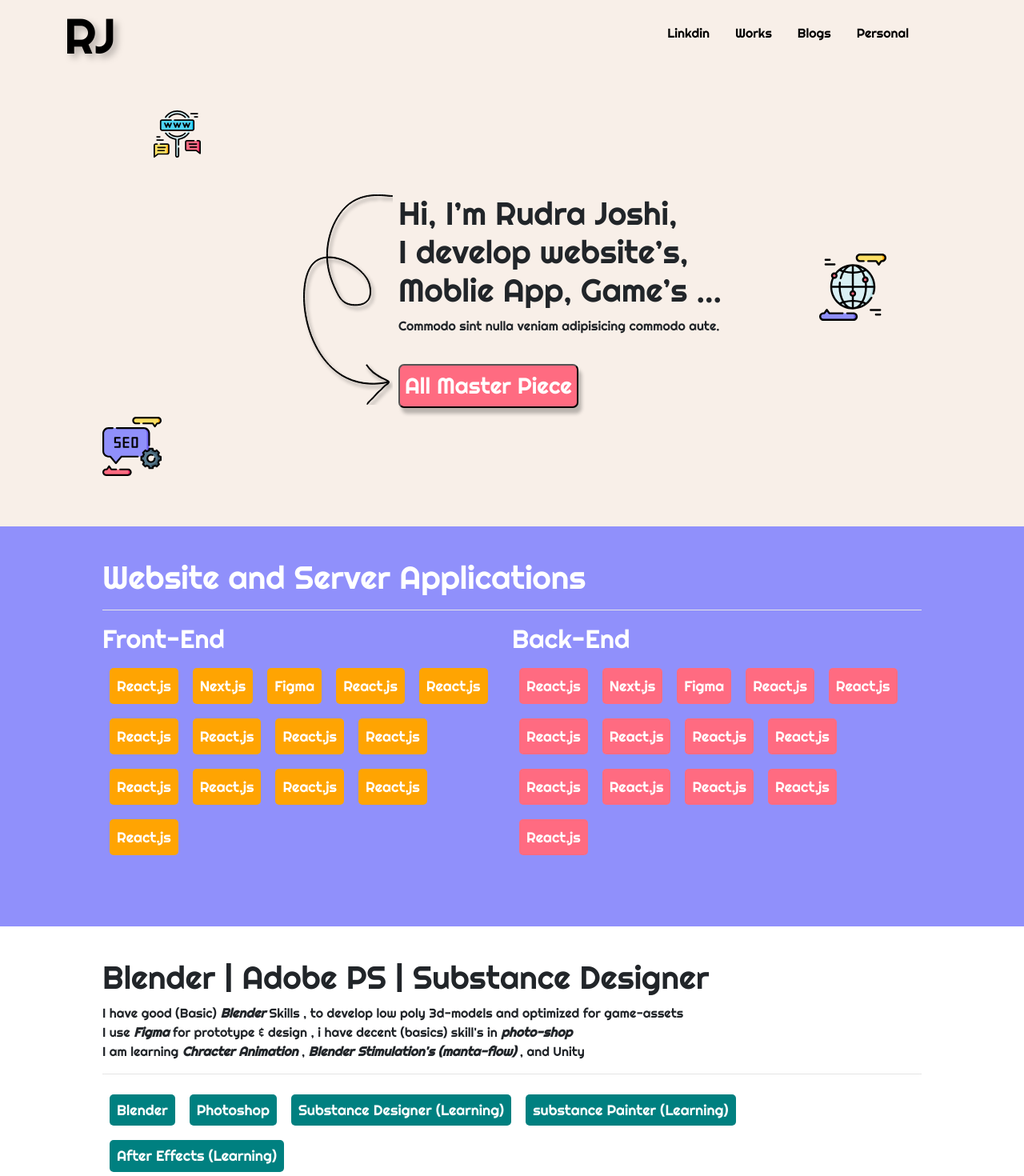
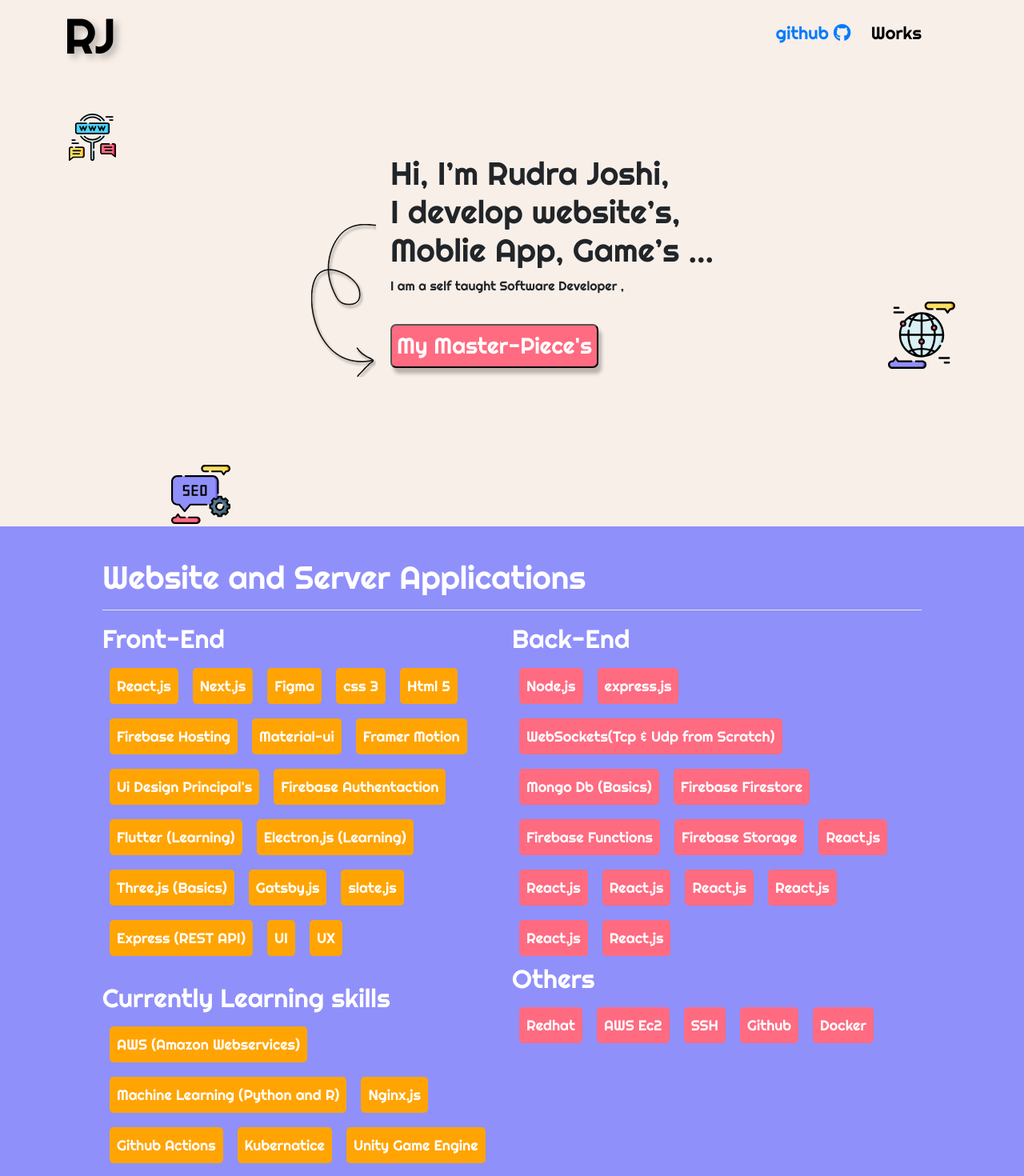
Before and after one commit to rudrajoshi2481/rudrajoshi-V-3.0.1, a React (Create React App) app: page / in a window 1280 px wide. Shown: the top 1470 px of the page at 80% size. Built offline with nearby package versions, Linux system fonts and the light colour scheme.

Commit message:
fronpage design ready now only to add photos of websites and some blender models

```diff
--- a/package.json
+++ b/package.json
@@ -10,6 +10,8 @@
     "react": "^16.13.1",
     "react-bootstrap": "^1.3.0",
     "react-dom": "^16.13.1",
+    "react-router": "^5.2.0",
+    "react-router-dom": "^5.2.0",
     "react-scripts": "3.4.3"
   },
   "scripts": {
--- a/src/App.js
+++ b/src/App.js
@@ -6,19 +6,42 @@
 import "./styles/DesignSkills.css"
 import "./styles/Footer.css"
 
-import { NavLink } from "react-bootstrap";
+import Header from './UI/Header'
+
+
+
+import {BrowserRouter as Router,Route,Switch,Link} from 'react-router-dom'
+import Masterpiece from './components/masterpiece/Masterpiece'
 
 function App() {
   return (
     <div className="App">
+      <Router>
+        <Switch>
+          <Route exact path="/">
+              <FrontPage />
+          </Route>
+          <Route exact path="/masterpiece's">
+              <Masterpiece />
+          </Route>
+        </Switch>
+      </Router>
+    </div>
+  );
+}
+
+const FrontPage = () => {
+  return(
+    <div>
 <Header />
 <Body />
 {/* To add lines of thoughts in full stack Secton  */}
 <FullStackInfo />
 <DesignSkill />
 <Footer />
+
     </div>
-  );
+  )
 }
 
 const Footer = () => {
@@ -28,6 +51,7 @@
             <h1>Contact Details</h1>
             <hr color="white" />
             <h3> Email : rudrajoshi2481@gmail.com</h3>
+            <h3> <a target="_blank" href="https://github.com/rudrajoshi2481" style={{paddingRight:'1vw',color:'white'}}><i class="fab fa-github"></i></a></h3>
         </div>
     </footer>
   )
@@ -74,26 +98,49 @@
                 <span className="fullstack-span-pills-frontend">React.js</span>
                 <span className="fullstack-span-pills-frontend">Next.js</span>
                 <span className="fullstack-span-pills-frontend">Figma</span>
-                <span className="fullstack-span-pills-frontend">React.js</span>
-                <span className="fullstack-span-pills-frontend">React.js</span>
-                <span className="fullstack-span-pills-frontend">React.js</span>
-                <span className="fullstack-span-pills-frontend">React.js</span>
-                <span className="fullstack-span-pills-frontend">React.js</span>
-                <span className="fullstack-span-pills-frontend">React.js</span>
-                <span className="fullstack-span-pills-frontend">React.js</span>
-                <span className="fullstack-span-pills-frontend">React.js</span>
-                <span className="fullstack-span-pills-frontend">React.js</span>
-                <span className="fullstack-span-pills-frontend">React.js</span>
-                <span className="fullstack-span-pills-frontend">React.js</span>
+                <span className="fullstack-span-pills-frontend">css 3 </span>
+                <span className="fullstack-span-pills-frontend">Html 5</span>
+                <span className="fullstack-span-pills-frontend">Firebase Hosting</span>
+                <span className="fullstack-span-pills-frontend">Material-ui</span>
+                <span className="fullstack-span-pills-frontend">Framer Motion</span>
+                <span className="fullstack-span-pills-frontend">Ui Design Principal's</span>
+                <span className="fullstack-span-pills-frontend">Firebase Authentaction</span>
+                <span className="fullstack-span-pills-frontend">Flutter (Learning)</span>
+                <span className="fullstack-span-pills-frontend">Electron.js (Learning)</span>
+                <span className="fullstack-span-pills-frontend">Three.js (Basics)</span>
+                <span className="fullstack-span-pills-frontend">Gatsby.js</span>
+                <span className="fullstack-span-pills-frontend">slate.js</span>
+                <span className="fullstack-span-pills-frontend">Express (REST API)</span>
+                <span className="fullstack-span-pills-frontend">UI</span>
+                <span className="fullstack-span-pills-frontend">UX</span>
+
+              </div>
+              <br />
+              <h2>Currently Learning skills</h2>
+              <div className="fullstack-span-div">
+                <br />
+                <span className="fullstack-span-pills-frontend">AWS (Amazon Webservices)</span>
+                <span className="fullstack-span-pills-frontend">Machine Learning (Python and R)</span>
+                <span className="fullstack-span-pills-frontend">Nginx.js</span>
+                <span className="fullstack-span-pills-frontend">Github Actions</span>
+                <span className="fullstack-span-pills-frontend">Kubernatice</span>
+                <span className="fullstack-span-pills-frontend">Unity Game Engine</span>
+                <span className="fullstack-span-pills-frontend">Electron.js</span>
+
+
               </div>
             </div>
             <div style={{ flex: "1" }}>
               <h2>Back-End</h2>
               <div className="fullstack-span-div">
                 <br />
-                <span className="fullstack-span-pills-backend">React.js</span>
-                <span className="fullstack-span-pills-backend">Next.js</span>
-                <span className="fullstack-span-pills-backend">Figma</span>
+                <span className="fullstack-span-pills-backend">Node.js</span>
+                <span className="fullstack-span-pills-backend">express.js</span>
+                <span className="fullstack-span-pills-backend">WebSockets(Tcp & Udp from Scratch)</span>
+                <span className="fullstack-span-pills-backend">Mongo Db (Basics)</span>
+                <span className="fullstack-span-pills-backend">Firebase Firestore</span>
+                <span className="fullstack-span-pills-backend">Firebase Functions</span>
+                <span className="fullstack-span-pills-backend">Firebase Storage</span>
                 <span className="fullstack-span-pills-backend">React.js</span>
                 <span className="fullstack-span-pills-backend">React.js</span>
                 <span className="fullstack-span-pills-backend">React.js</span>
@@ -101,10 +148,16 @@
                 <span className="fullstack-span-pills-backend">React.js</span>
                 <span className="fullstack-span-pills-backend">React.js</span>
                 <span className="fullstack-span-pills-backend">React.js</span>
-                <span className="fullstack-span-pills-backend">React.js</span>
-                <span className="fullstack-span-pills-backend">React.js</span>
-                <span className="fullstack-span-pills-backend">React.js</span>
-                <span className="fullstack-span-pills-backend">React.js</span>
+              </div>
+            <h2>Others</h2>
+              <div className="fullstack-span-div">
+                <br />
+                <span className="fullstack-span-pills-backend">Redhat </span>
+                <span className="fullstack-span-pills-backend">AWS Ec2 </span>
+                <span className="fullstack-span-pills-backend">SSH</span>
+                <span className="fullstack-span-pills-backend">Github</span>
+                <span className="fullstack-span-pills-backend">Docker</span>
+
               </div>
             </div>
           </div>
@@ -117,9 +170,15 @@
 const Body = () => {
   return (
     <div>
-      <div className="body-icons-div" style={{ position: "absolute" }}>
+      <div className="body-container">
+        <div style={{position:'absolute',zIndex:'0'}}>
+
+{/*  */}
+
+
 {/* First */}
-        <div style={{ marginLeft: "15vw", marginTop: "5vh" }}>
+
+<div style={{ marginLeft: "0vw", marginTop: "5vh" }}>
 <svg
   width="59"
   height="59"
@@ -237,8 +296,11 @@
   />
 </svg>
 </div>
+
+
 {/* Second */}
-        <div style={{ marginLeft: "80vw", marginTop: "15vh" }}>
+
+<div style={{ marginLeft: "80vw", marginTop: "22vh" }}>
 <svg
   width="84"
   height="84"
@@ -312,7 +374,10 @@
   />
 </svg>
 </div>
+
+
 {/* Third */}
+
 <div style={{ marginLeft: "10vw", marginTop: "15vh" }}>
 <svg
   width="74"
@@ -397,17 +462,20 @@
     </clipPath>
   </defs>
 </svg>
+{/* </div> */}
 </div>
+
+{/*  */}
         </div>
-      <div className="body-container">
         <div
-          style={{ display: "flex", flexDirection: "row" }}
+          style={{ display: "flex", flexDirection: "row",position:'absolute',zIndex:'5' }}
           className="body-info-title"
         >
           <div>
             <svg
-              width="120"
-              height="271"
+              style={{paddingRight:'1vw'}}
+              width="100"
+              height="371"
               viewBox="0 0 120 271"
               fill="none"
               xmlns="http://www.w3.org/2000/svg"
@@ -479,46 +547,23 @@
               <br />
               Moblie App, Game’s ...{" "}
             </h1>
-            <p>Commodo sint nulla veniam adipisicing commodo aute. </p>
-            <button className="body-info-container-btn">
-              <h3> All Master Piece </h3>
+            <p>I am a self taught Software Developer , </p>
+
+            <button className="body-info-container-btn Masterpiece-button">
+             <Link style={{color:'white',textDecoration:'none'}}  to="/masterpiece's"> <h3> My Master-Piece's </h3></Link>
             </button>
           </div>
         </div>
       </div>
+      {/* <div className="body-icons-div" style={{ }}> */}
+        {/* First */}
     </div>
   );
 };
 
-const Header = () => {
-  return (
-    <nav className="header-nav nav">
-      <div>
-        <NavLink>
-          <h1 className="header-brand-name">RJ</h1>
-        </NavLink>
-      </div>
-      <span className="header-bars">
-        <i className="fas fa-bars "></i>
-      </span>
-      <div className="header-links">
-        <ul className="header-links-ul">
-          <li>
-            <NavLink style={{ color: "black" }}>Linkdin</NavLink>
-          </li>
-          <li>
-            <NavLink style={{ color: "black" }}>Works</NavLink>
-          </li>
-          <li>
-            <NavLink style={{ color: "black" }}>Blogs</NavLink>
-          </li>
-          <li>
-            <NavLink style={{ color: "black" }}>Personal</NavLink>
-          </li>
-        </ul>
-      </div>
-    </nav>
-  );
-};
+export default App;
 
-export default App;
+
+{/* Second */}
+
+{/* Third */}
--- /dev/null
+++ b/src/UI/Header.js
@@ -0,0 +1,37 @@
+import '../styles/Header.css'
+import React from 'react'
+import { NavLink } from "react-bootstrap";
+import {Link } from 'react-router-dom'
+
+const Header = () => {
+    return (
+      <nav className="header-nav nav">
+        <div>
+          <NavLink>
+            <Link to="/"><h1 className="header-brand-name">RJ</h1></Link>
+          </NavLink>
+        </div>
+        <span className="header-bars">
+          <i className="fas fa-bars "></i>
+        </span>
+        <div className="header-links">
+          <ul className="header-links-ul">
+            <li>
+            <a target="_blank" href="https://github.com/rudrajoshi2481" style={{paddingRight:'1vw',fontSize:'22px'}}>github <i class="fab fa-github"></i></a>
+            </li>
+            <li>
+              <Link  style={{ color: "black" ,fontSize:'22px',paddingLeft:'1vw'}} to="/masterpiece's">Works</Link>
+            </li>
+            <li>
+              {/* <NavLink style={{ color: "black" }}>Blogs</NavLink> */}
+            </li>
+            <li>
+              {/* <NavLink style={{ color: "black" }}>Personal</NavLink> */}
+            </li>
+          </ul>
+        </div>
+      </nav>
+    );
+  };
+
+  export default Header
--- /dev/null
+++ b/src/components/masterpiece/Masterpiece.js
@@ -0,0 +1,30 @@
+import React from 'react'
+import Header from '../../UI/Header'
+import '../../styles/MasterPiece.css'
+
+function Masterpiece() {
+    return (
+        <>
+            <Header />
+            <MasterPiece />
+        </>
+    )
+}
+
+const MasterPiece = () => {
+    return(
+        <div className="MasterPiece-container">
+            <div className="MasterPiece-container-01">
+                <h1>Blender &amp; Design Skills</h1>
+            </div>
+            <div className="MasterPiece-container-01">
+                <h1>Website Design</h1>
+            </div>
+            <div className="MasterPiece-container-01">
+                <h1>Dev-ops Blogs</h1>
+            </div>
+        </div>
+    )
+}
+
+export default Masterpiece
--- a/src/styles/Body.css
+++ b/src/styles/Body.css
@@ -4,6 +4,12 @@
     align-items: center;
     height: 70vh;
     margin:0 2.5vw ;
+    z-index: 1;
+}
+
+.Masterpiece-button:hover{
+    background-color:tomato;
+
 }
 
 .body-info-container-btn{
--- /dev/null
+++ b/src/styles/MasterPiece.css
@@ -0,0 +1,9 @@
+.MasterPiece-container{
+    background-color: white;
+
+}
+
+.MasterPiece-container-01{
+    padding:5vh 10vw;
+
+}
```
Also changed, not shown: src/styles/Header.css (+8 -5 lines), 1 other file (tests, documents, lock files or other folders). Lines whose indentation alone changed are shown as unchanged.
